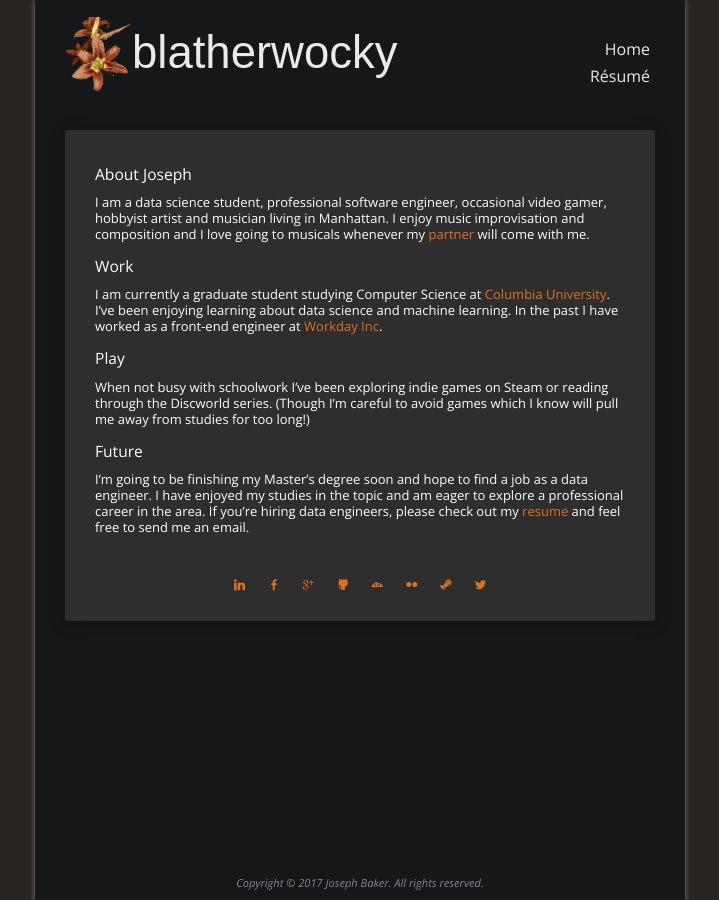
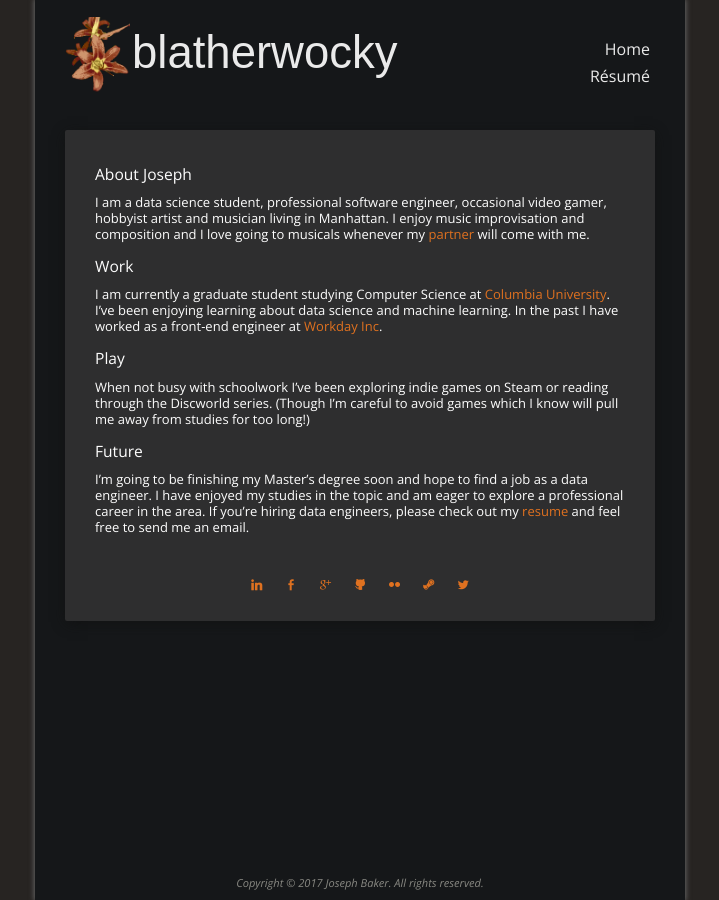
Before and after one commit to blatherwock/blatherwock.github.com, a Jekyll site: the page built from index.md, in a window 1280 px wide. Shown: the whole page, without its empty margins (280-999 px from the left). Built offline with Jekyll 4.4.1, drawn with Linux system fonts in a browser that asks for light colours; some web fonts are replaced.

Commit message:
Hiding Deviantart link

```diff
--- a/index.md
+++ b/index.md
@@ -32,7 +32,7 @@ I'm going to be finishing my Master's degree soon and hope to find a job as a da
   <li><a href="https://www.facebook.com/joseph.baker31" rel="me" class="socicon socicon-facebook"></a></li>
   <li><a href="https://plus.google.com/114434765567690468241" rel="me" class="socicon socicon-google"></a></li>
   <li><a href="https://github.com/blatherwock" rel="me" class="socicon socicon-github"></a></li>
-  <li><a href="http://blatherwock.deviantart.com/" rel="me" class="socicon socicon-deviantart"></a></li>
+  <!--<li><a href="http://blatherwock.deviantart.com/" rel="me" class="socicon socicon-deviantart"></a></li>-->
   <li><a href="https://www.flickr.com/people/blatherwock/" rel="me" class="socicon socicon-flickr"></a></li>
   <li><a href="http://steamcommunity.com/profiles/76561198032500689/" rel="me" class="socicon socicon-steam"></a></li>
   <li><a href="http://twitter.com/blatherwock" rel="me" class="socicon socicon-twitter"></a></li>
```
